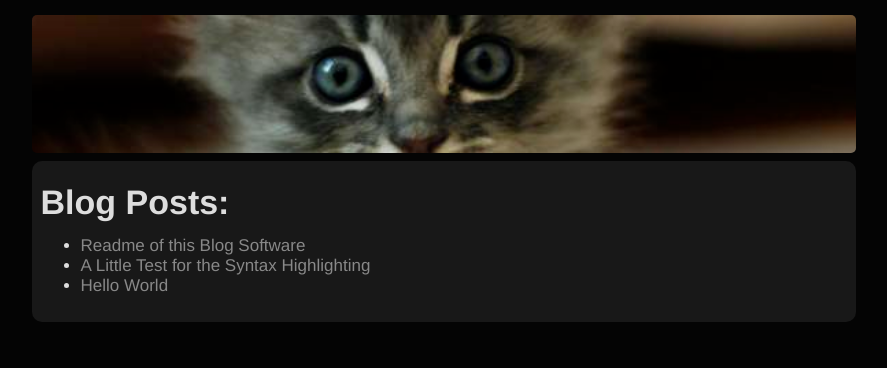
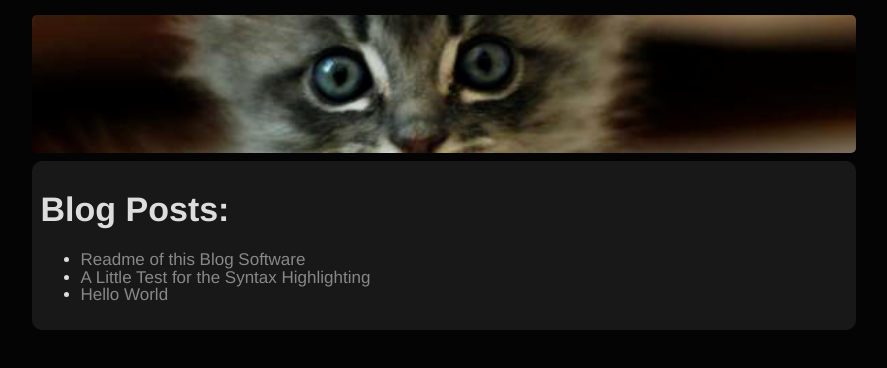
Before and after one commit to benaryorg/blogging-with-git.js, a plain HTML site: page index.html in a window 1280 px wide. Shown: the whole page, without its empty margins (196-1083 px from the left). Drawn offline with Linux system fonts and the light colour scheme.

Commit message:
line height is a number
Signed-off-by: benaryorg <binary@benary.org>

```diff
--- a/style.css
+++ b/style.css
@@ -2,7 +2,7 @@ body
 {
 	background-color: #040404;
 	font-size: 17px;
-	line-height: 1.2em;
+	line-height: 1.05;
 }
 
 #title
```
